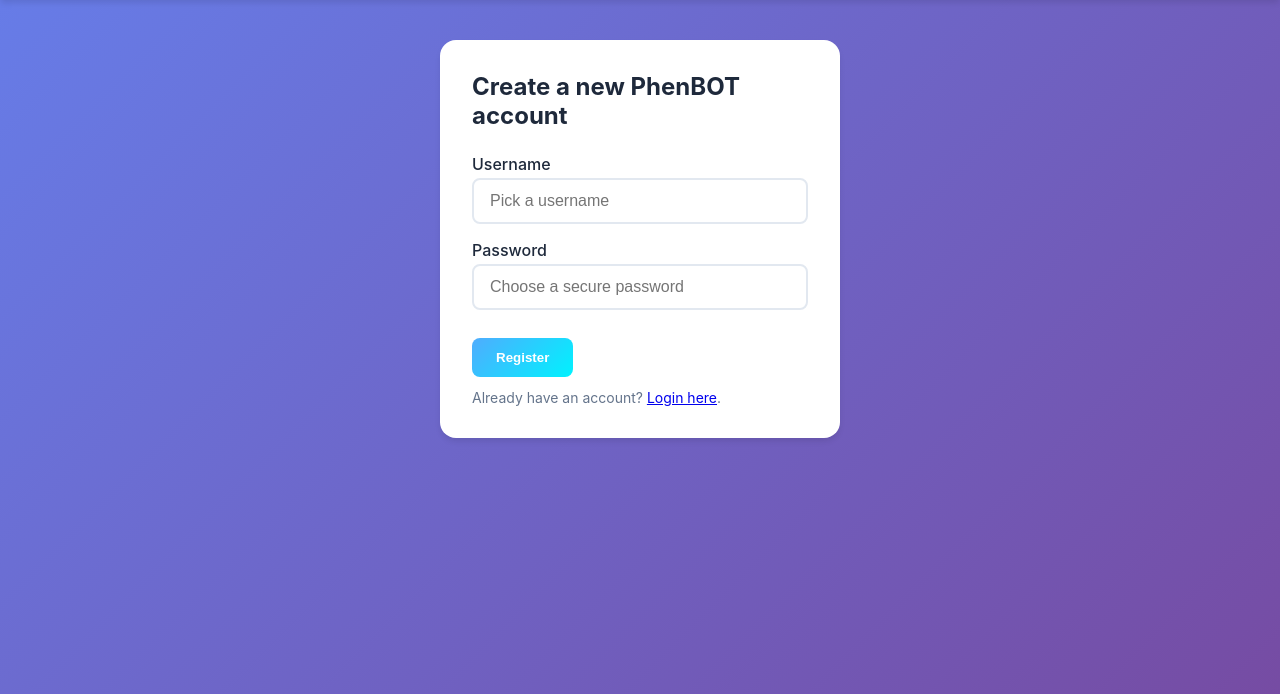
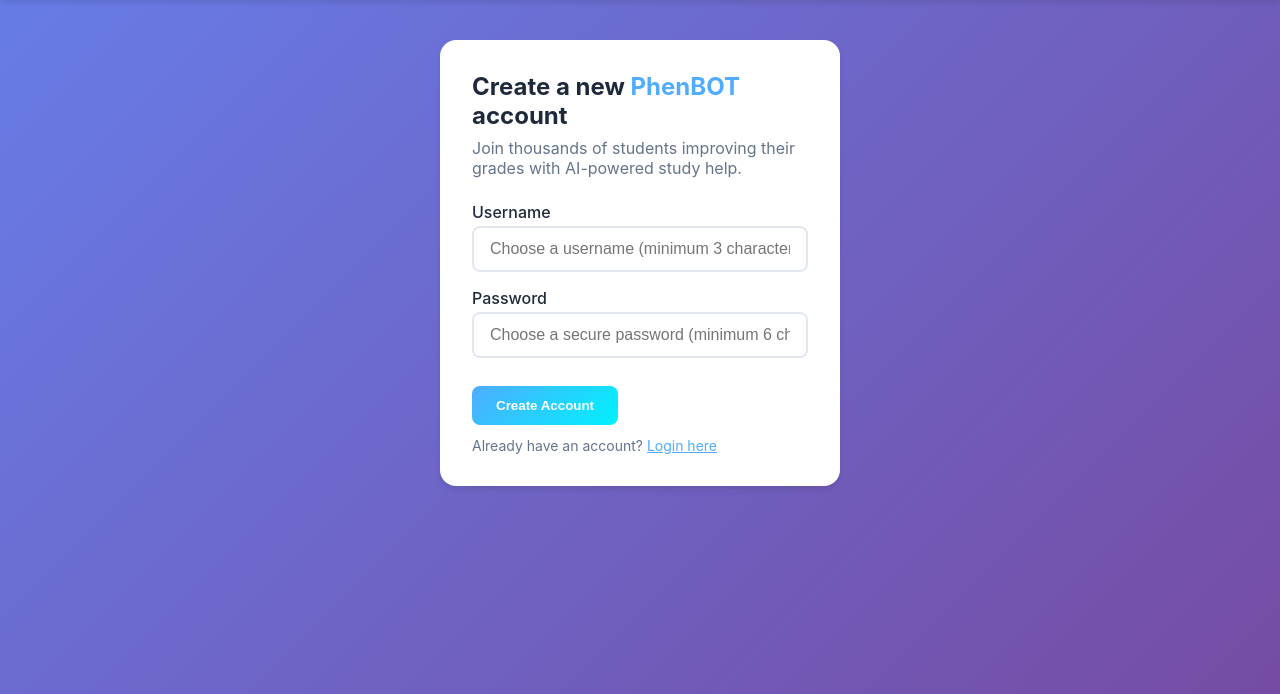
Before and after one commit to AshrithPuppala/PhenBot, a Flask app: page /register in a window 1280 px wide. Shown: the part 77-771 px from the top of the page. Run offline with Flask 2, Linux system fonts and the light colour scheme.

Commit message:
Update register.html

```diff
--- a/templates/register.html
+++ b/templates/register.html
@@ -1,19 +1,24 @@
 {% extends "base.html" %}
+
 {% block content %}
 <div class="auth-card">
-  <h2>Create a new PhenBOT account</h2>
-  <form method="POST" class="auth-form">
-    <label>Username</label>
-    <input name="username" required placeholder="Pick a username" />
+    <h2>Create a new <span class="brand">PhenBOT</span> account</h2>
+    <p class="muted">Join thousands of students improving their grades with AI-powered study help.</p>
 
-    <label>Password</label>
-    <input name="password" type="password" required placeholder="Choose a secure password" />
+    <form method="POST" class="auth-form">
+        <label for="username">Username</label>
+        <input name="username" id="username" type="text" required placeholder="Choose a username (minimum 3 characters)" value="{{ request.form.get('username', '') }}">
 
-    <div style="margin-top:12px;">
-      <button class="btn-primary" type="submit">Register</button>
-    </div>
-  </form>
+        <label for="password">Password</label>
+        <input name="password" id="password" type="password" required placeholder="Choose a secure password (minimum 6 characters)">
 
-  <p class="small muted" style="margin-top:12px;">Already have an account? <a href="{{ url_for('login') }}">Login here</a>.</p>
+        <div style="margin-top: 12px;">
+            <button class="btn-primary" type="submit">Create Account</button>
+        </div>
+    </form>
+
+    <p class="small muted" style="margin-top: 12px;">
+        Already have an account? <a href="{{ url_for('login') }}" style="color: var(--accent-color);">Login here</a>
+    </p>
 </div>
 {% endblock %}
```
